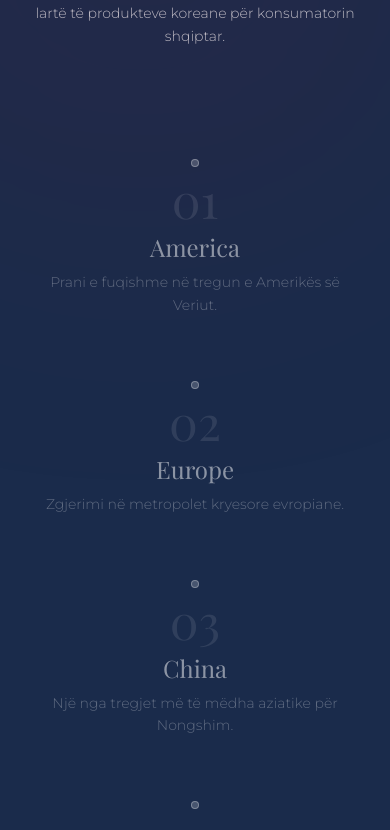
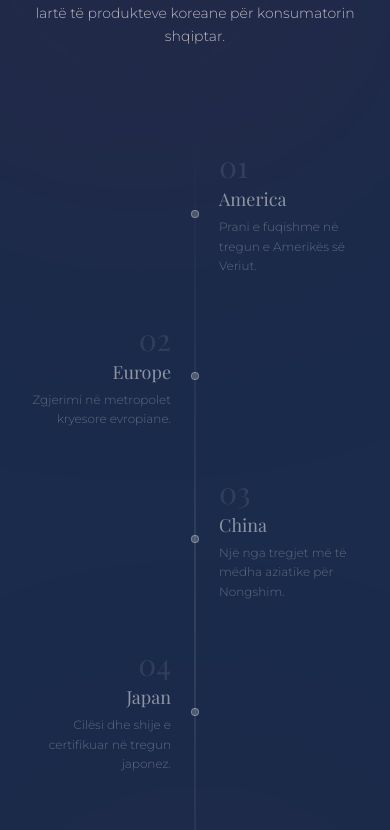
Before and after one commit to agollales-gif/HaNeulShPK, a React (Vite) app: page / in a window 390 px wide. Shown: the part 1267-2097 px from the top of the page. Built offline with nearby package versions, Linux system fonts and the light colour scheme; a web font is replaced by a local one.

Commit message:
design: mobile timeline matches desktop - center line + alternating left/right text

```diff
--- a/src/pages/Home.tsx
+++ b/src/pages/Home.tsx
@@ -211,6 +211,8 @@
           <div className="relative">
             {/* Center line — desktop only */}
             <div className="hidden md:block absolute left-1/2 top-0 bottom-0 w-px bg-gradient-to-b from-transparent via-white/20 to-transparent -translate-x-1/2" />
+            {/* Center line — mobile */}
+            <div className="md:hidden absolute left-1/2 top-0 bottom-0 w-px bg-gradient-to-b from-transparent via-white/20 to-transparent -translate-x-1/2" />
 
             <div className="space-y-0">
               {pastMarkets.map((item, index) => {
@@ -247,18 +249,32 @@
                       </div>
                     </div>
 
-                    {/* Mobile layout */}
-                    <div className="md:hidden flex flex-col items-center py-8 border-b border-white/5 last:border-0 group/mob">
-                      {/* Dot */}
-                      <div className="w-2 h-2 bg-white/20 rounded-full border border-white/30 group-hover/mob:bg-red-600 group-hover/mob:border-red-600 group-hover/mob:scale-150 transition-all duration-500 mb-2" />
-                      {/* Content */}
-                      <div className="text-center opacity-50 group-hover/mob:opacity-100 transition-all duration-500 px-4">
-                        <span className="font-serif text-5xl text-white/20 block leading-none mb-2">{item.id}</span>
-                        <h3 className="font-serif text-2xl mb-2 group-hover/mob:text-red-400 transition-colors duration-500">{item.title}</h3>
-                        <p className="text-white/60 text-sm font-light leading-relaxed">{item.desc}</p>
+                    {/* Mobile layout — same as desktop: center line, text alternates left/right */}
+                    <div className="md:hidden flex items-center min-h-[100px]">
+                      {/* Left half */}
+                      <div className="w-1/2 pr-5 flex justify-end">
+                        {!isRight && (
+                          <div className="text-right opacity-50 group-hover/mob:opacity-100 transition-all duration-500 py-6">
+                            <span className="font-serif text-3xl text-white/20 block leading-none mb-1">{item.id}</span>
+                            <h3 className="font-serif text-lg mb-1 group-hover/mob:text-red-400 transition-colors duration-500">{item.title}</h3>
+                            <p className="text-white/60 text-xs font-light leading-relaxed">{item.desc}</p>
+                          </div>
+                        )}
                       </div>
-                      {/* Line below */}
-                      <div className="w-px h-10 bg-gradient-to-b from-white/15 to-transparent mt-4 last:hidden" />
+                      {/* Center dot */}
+                      <div className="shrink-0 z-10">
+                        <div className="w-2 h-2 bg-white/20 rounded-full border border-white/30 group-hover/mob:bg-red-600 group-hover/mob:border-red-600 group-hover/mob:scale-150 transition-all duration-500" />
+                      </div>
+                      {/* Right half */}
+                      <div className="w-1/2 pl-5 flex justify-start">
+                        {isRight && (
+                          <div className="text-left opacity-50 group-hover/mob:opacity-100 transition-all duration-500 py-6">
+                            <span className="font-serif text-3xl text-white/20 block leading-none mb-1">{item.id}</span>
+                            <h3 className="font-serif text-lg mb-1 group-hover/mob:text-red-400 transition-colors duration-500">{item.title}</h3>
+                            <p className="text-white/60 text-xs font-light leading-relaxed">{item.desc}</p>
+                          </div>
+                        )}
+                      </div>
                     </div>
                   </div>
                 );
```
